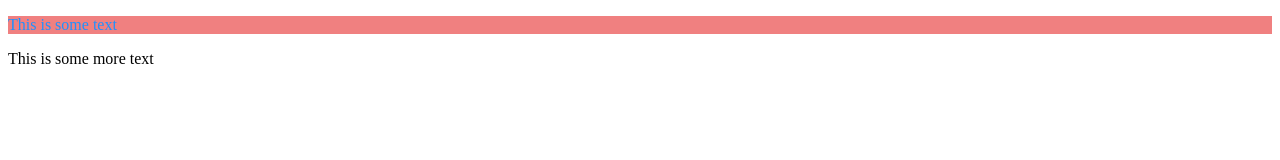
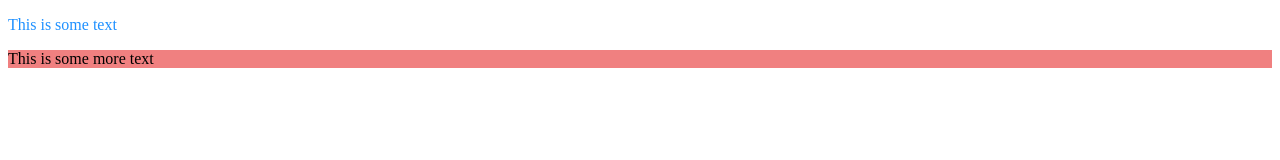
Before and after one commit to averdin2/Web_Dev_Practice, a website: page Frontend/HTML/test.html in a window 1280 px wide. Drawn offline with Linux system fonts and the light colour scheme.

Commit message:
Fixing linting error with a pull request

```diff
--- a/Frontend/CSS/test.css
+++ b/Frontend/CSS/test.css
@@ -2,6 +2,6 @@
   color: dodgerblue;
 }
 
-.test-class {
+.another-class {
   background-color: lightcoral;
 }
```
